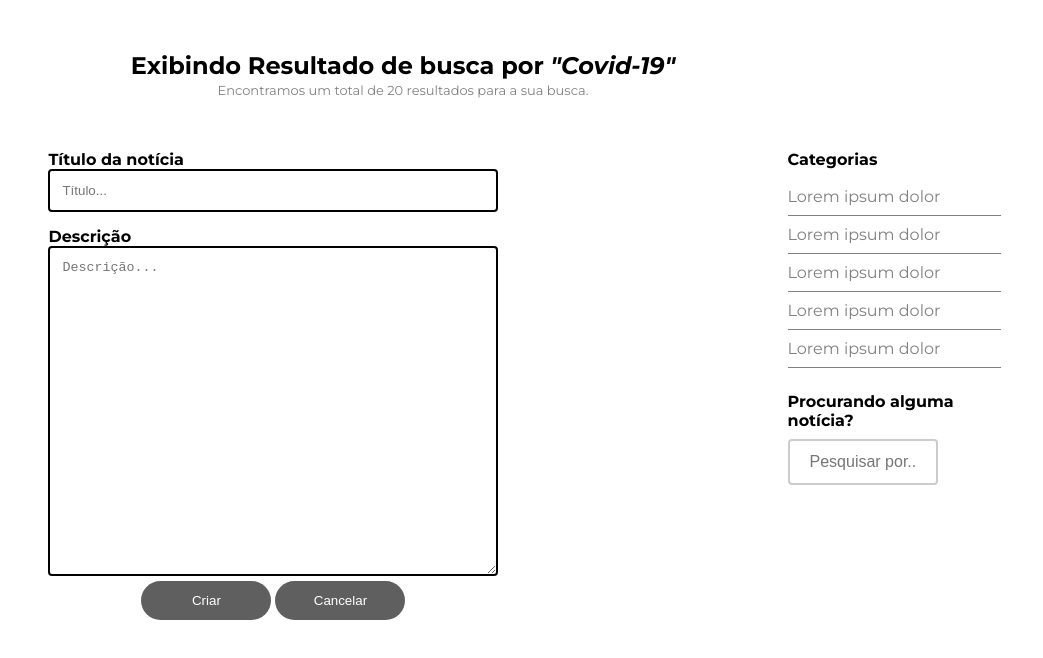
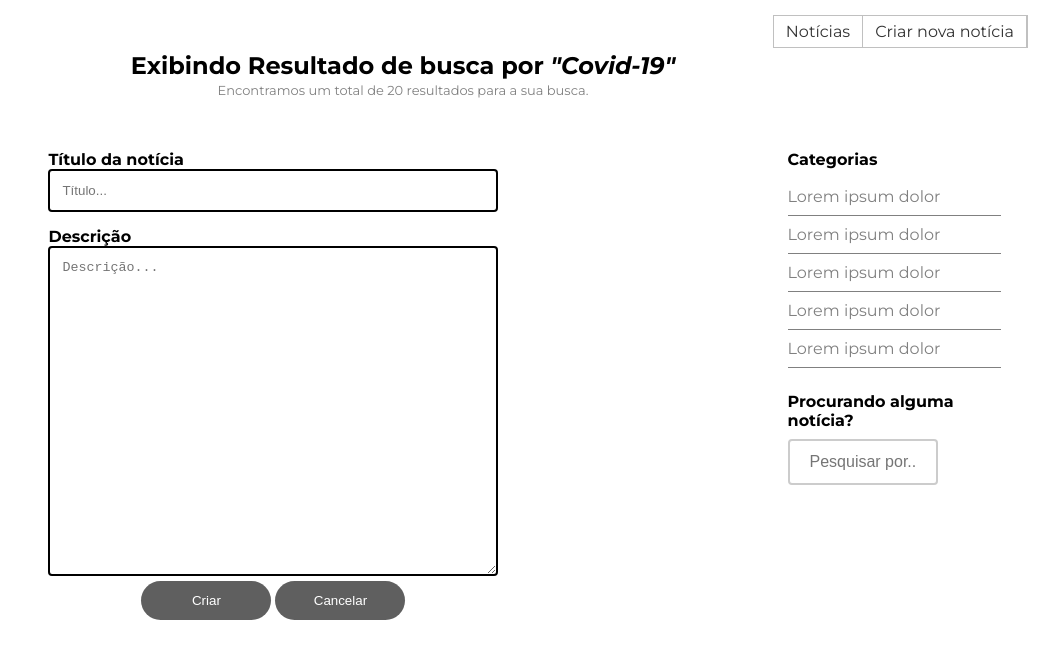
Before and after one commit to Lucianocbarbosa/testeDesafio, an Angular app: page /create in a window 1280 px wide. Shown: the top 658 px of the page, without its empty margins (237-1280 px from the left). Built offline with nearby package versions, Linux system fonts and the light colour scheme.

Commit message:
Criação do componente navigation

```diff
--- a/src/app/app.component.css
+++ b/src/app/app.component.css
@@ -5,6 +5,11 @@ header {
   align-items: center;
   justify-content: center;
   text-align: center;
+}
+app-navigation {
+  position: absolute;
+  top: 0;
+  right: 0;
 }
 
 main {
--- a/src/app/app.component.html
+++ b/src/app/app.component.html
@@ -1,4 +1,5 @@
 <header>
+  <app-navigation></app-navigation>
   <app-search-area></app-search-area>
 </header>
 
--- a/src/app/app.module.ts
+++ b/src/app/app.module.ts
@@ -4,6 +4,7 @@ import { BrowserModule } from '@angular/platform-browser';
 
 import { AppRoutingModule } from './app-routing.module';
 import { AppComponent } from './app.component';
+import { NavigationComponent } from './components/navigation/navigation.component';
 import { CreatePostComponent } from './components/post/create-post/create-post.component';
 import { DetailsPostComponent } from './components/post/details-post/details-post.component';
 import { ReadPostComponent } from './components/post/read-post/read-post.component';
@@ -17,7 +18,8 @@ import { SidebarComponent } from './components/sidebar/sidebar.component';
     SidebarComponent,
     ReadPostComponent,
     CreatePostComponent,
-    DetailsPostComponent
+    DetailsPostComponent,
+    NavigationComponent
   ],
   imports: [
     BrowserModule,
--- /dev/null
+++ b/src/app/components/navigation/navigation.component.css
@@ -0,0 +1,24 @@
+.menu {
+  margin: 15px;
+  list-style: none;
+  border: 1px solid #c0c0c0;
+  float: right;
+}
+
+.menu li {
+  float: left;
+  border-right: 1px solid #c0c0c0;
+}
+
+.menu li a {
+  color: #333;
+  text-decoration: none;
+  padding: 6px 12px;
+  display: block;
+}
+
+.menu li a:hover {
+  background: #333;
+  color: #fff;
+  text-shadow: 0px 0px 5px #fff;
+}
--- /dev/null
+++ b/src/app/components/navigation/navigation.component.html
@@ -0,0 +1,6 @@
+<nav>
+  <ul class="menu">
+    <li><a routerLink="/">Notícias</a></li>
+    <li><a routerLink="/create">Criar nova notícia</a></li>
+  </ul>
+</nav>
--- /dev/null
+++ b/src/app/components/navigation/navigation.component.ts
@@ -0,0 +1,15 @@
+import { Component, OnInit } from '@angular/core';
+
+@Component({
+  selector: 'app-navigation',
+  templateUrl: './navigation.component.html',
+  styleUrls: ['./navigation.component.css']
+})
+export class NavigationComponent implements OnInit {
+
+  constructor() { }
+
+  ngOnInit(): void {
+  }
+
+}
```
Also changed, not shown: 1 other file (tests, documents, lock files or other folders).
